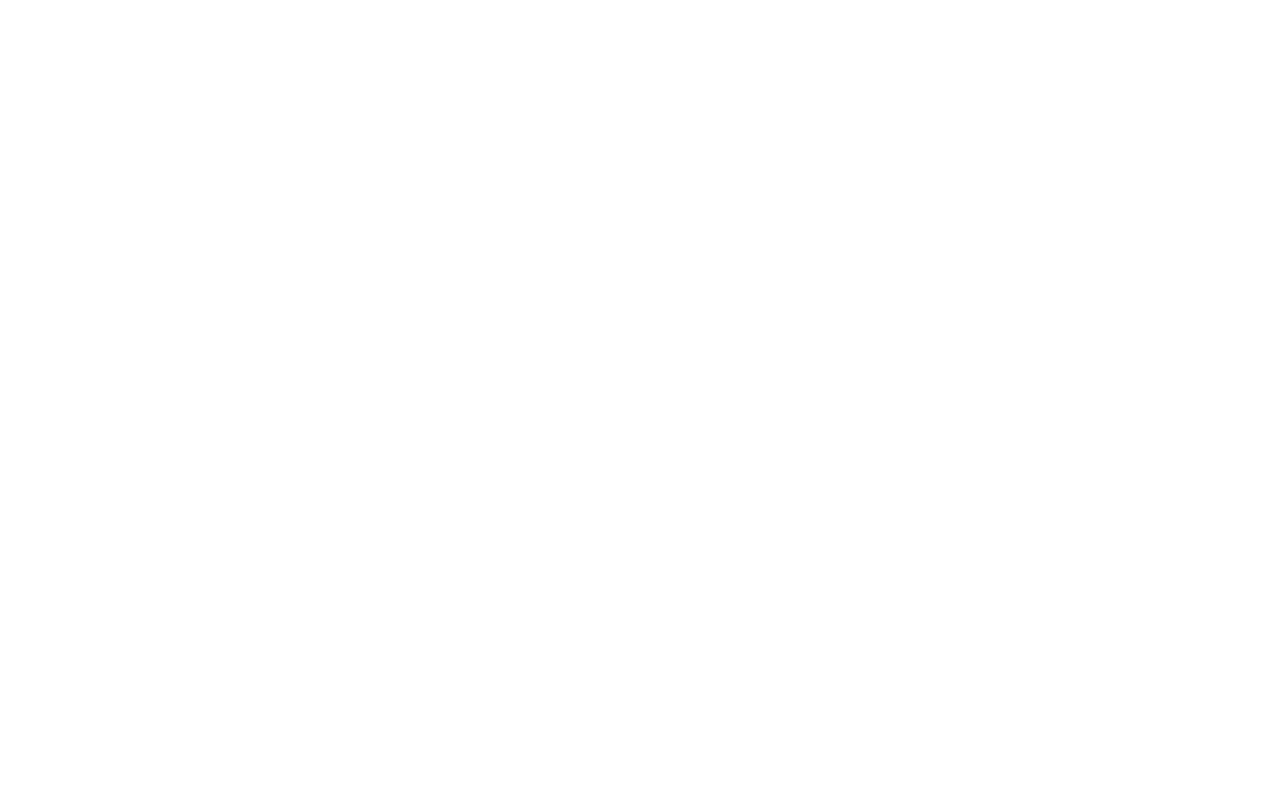
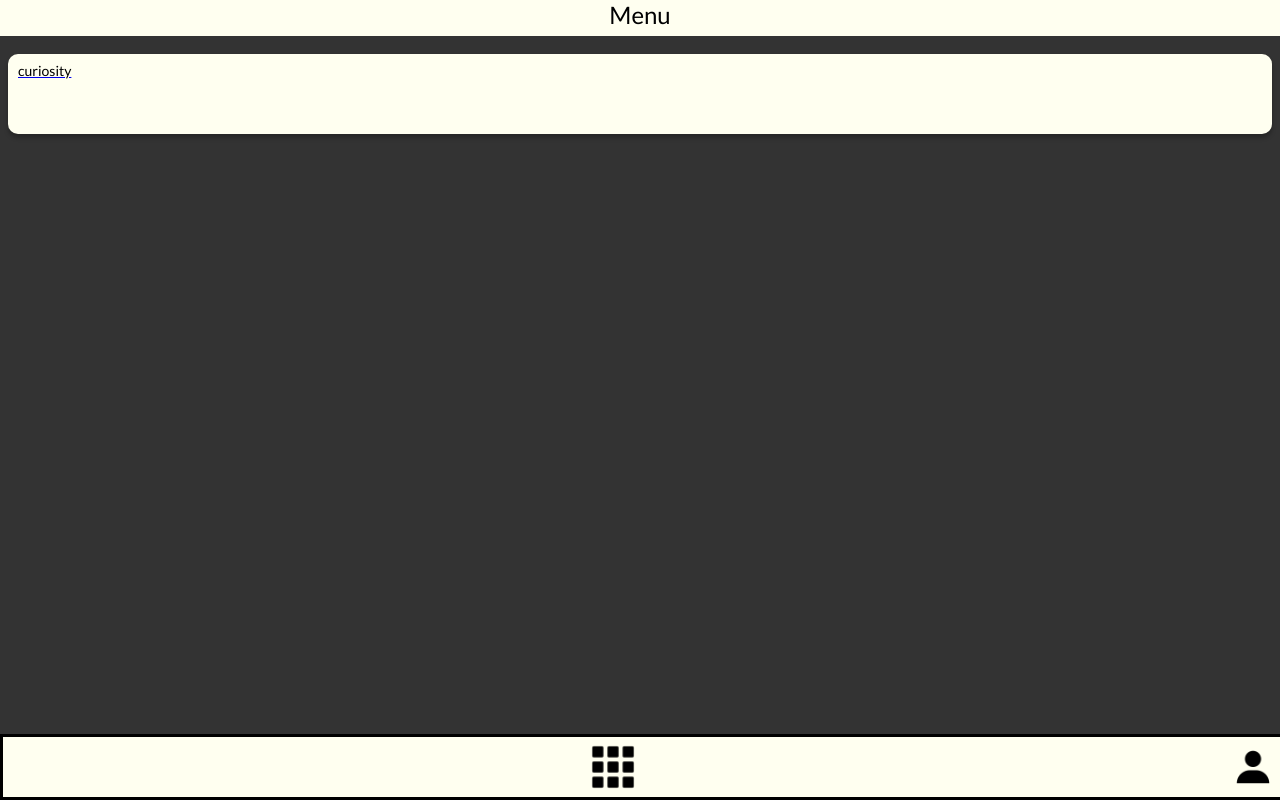
Before and after one commit to dscription/sophia-logger, a React (Create React App) app: page /menu in a window 1280 px wide. Built offline with nearby package versions, Linux system fonts and the light colour scheme.

Commit message:
create mockup of Menu page

```diff
--- a/src/compositions/Drawer/Drawer.jsx
+++ b/src/compositions/Drawer/Drawer.jsx
@@ -38,7 +38,7 @@ const DrawerContainer = styled.div`
   /* //!. Ensure drawer height is the height of its content, not fixed. */
   height: 600px;
   background: ${(props) => props.theme.colors.drawerBg};
-  /* display: none; */
+  display: none;
 `;
 
 const DrawerHandle = styled.div`
--- a/src/pages/App/App.jsx
+++ b/src/pages/App/App.jsx
@@ -5,12 +5,15 @@ import { Button, Card, Text } from '../../atoms';
 import { Route } from 'react-router-dom';
 import styled from 'styled-components';
 import Layout from '../../compositions/Layout/Layout';
-import Curiosity from '../Curiosity/Curiosity'
+import Curiosity from '../Curiosity/Curiosity';
+import Menu from '../Menu/Menu';
+
 
 function App() {
   return (
     <ThemeProvider theme={prototype}>
-    <Route exact path="/curiosity" render={() => <Curiosity />} />
+      <Route exact path="/curiosity" render={() => <Curiosity />} />
+      <Route exact path="/menu" render={() => <Menu/>} />
       <Route
         exact
         path="/"
@@ -31,7 +34,6 @@ function App() {
             <Text size="small">Small Paragraph Text</Text>
             <Text size="small">Small Paragraph Text</Text>
             <Text size="small">Small Paragraph Text</Text>
-
           </Layout>
         )}
       />
--- /dev/null
+++ b/src/pages/Menu/Menu.jsx
@@ -0,0 +1,18 @@
+import { Card } from '../../atoms';
+import Layout from '../../compositions/Layout/Layout';
+import { Link } from 'react-router-dom';
+
+const Menu = () => {
+  const routes = ['curiosity'];
+  return (
+    <Layout title="Menu">
+      {routes.map((route) => (
+        <Link to={`/${route}`}>
+          <Card>{route}</Card>
+        </Link>
+      ))}
+    </Layout>
+  );
+};
+
+export default Menu;
```
